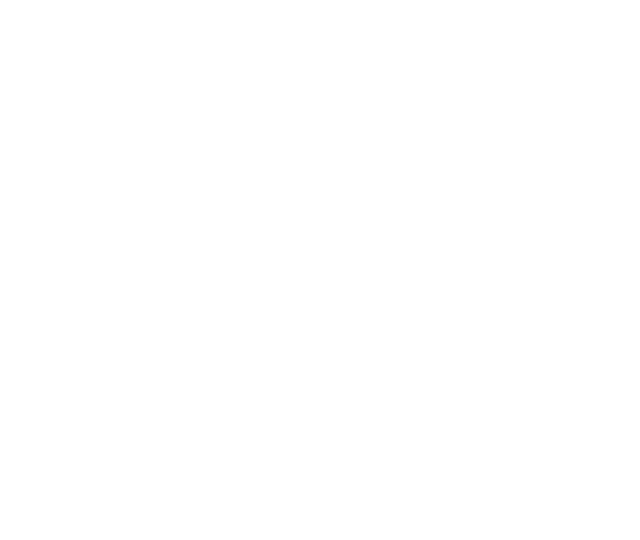
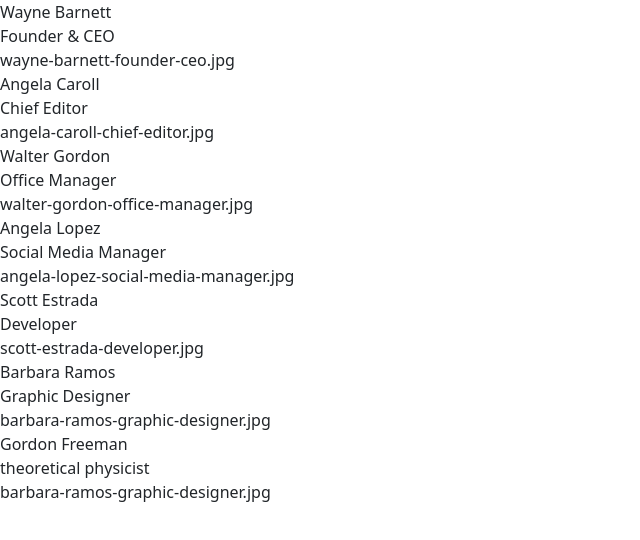
Before and after one commit to Carmyo/js-our-team, a plain HTML site: page index.html in a window 1280 px wide. Shown: the whole page, without its empty margins (0-640 px from the left). Drawn offline with nearby package versions, Linux system fonts and the light colour scheme.

Commit message:
print in dom

```diff
--- a/index.html
+++ b/index.html
@@ -17,7 +17,7 @@
 </head>
 
 <body>
-    <div></div>
+    <div id="team"></div>
 </body>
 
 
--- a/js/script.js
+++ b/js/script.js
@@ -1,5 +1,5 @@
 console.log('ok js');
-// di seguito oggetti, uno per membro. Oggetto= variabile con attributi
+// di seguito oggetti, uno per membro. Oggetto= variabile con key definite nelle graffe
 const wayneBarnett = {
     name: 'Wayne Barnett',
     role: 'Founder & CEO',
@@ -43,13 +43,68 @@ const gordonFreeman = {
 
 
 
-/*sotto per richiamare un attributo di un oggetto: scrivere nome ogetto seguito da punto e attributo (dot notation),
+/*sotto per richiamare una key di un oggetto: scrivere nome ogetto seguito da punto e key (dot notation),
 possibile concatenare più attributi usando la virgola
 (gli apici con gli spazi servono ad inserire un distanziamento per rendere piu leggibile in console)*/
 console.log(angelaLopez.role, '     ', angelaLopez.propic);
 
-// array (lista) contentente gli ogetti
+// array (lista) contentente gli ogetti definiti precedentemente
 const staffInfo = [wayneBarnett, angelaCaroll, walterGordon, angelaLopez, scottEstrada, barbaraRamos, gordonFreeman];
 console.log(staffInfo);
 // per aggiungere un attributo a un ogetto
 gordonFreeman.custom = "TRUE";
+//array (lista) contentente gli ogetti che vengono definiti all'interno delle graffe
+const team = [
+    {
+        name: 'Wayne Barnett',
+        role: 'Founder & CEO',
+        propic: 'wayne-barnett-founder-ceo.jpg',
+    },
+    {
+        name: 'Angela Caroll',
+        role: 'Chief Editor',
+        propic: 'angela-caroll-chief-editor.jpg',
+    },
+    {
+        name: 'Walter Gordon',
+        role: 'Office Manager',
+        propic: 'walter-gordon-office-manager.jpg',
+    },
+    {
+        name: 'Angela Lopez',
+        role: 'Social Media Manager',
+        propic: 'angela-lopez-social-media-manager.jpg',
+    },
+    {
+        name: 'Scott Estrada',
+        role: 'Developer',
+        propic: 'scott-estrada-developer.jpg',
+    },
+    {
+        name: 'Barbara Ramos',
+        role: 'Graphic Designer',
+        propic: 'barbara-ramos-graphic-designer.jpg',
+    },
+    {
+        name: 'Gordon Freeman',
+        role: 'theoretical physicist',
+        propic: 'barbara-ramos-graphic-designer.jpg',
+    },
+];
+console.log(team);
+
+for (let staffIndex = 0; staffIndex < team.length; staffIndex++) {
+    const staff = team[staffIndex];
+    //console.log(staff.role);per visualizzare la singola key
+    console.log(staff.name, staff.role, staff.propic);//per visualizzare tutte
+
+    // console.log(team.name);  non funziona perché team non è un ogetto ma un array di ogetti, è necessario dunque ciclare con for come sopra scritto
+
+    const listTeam = document.getElementById('team');
+    listTeam.innerHTML += `<div>
+<div>${staff.name}</div>
+<div>${staff.role}</div>
+<div> ${staff.propic}</div>
+</div>
+`
+}
```
